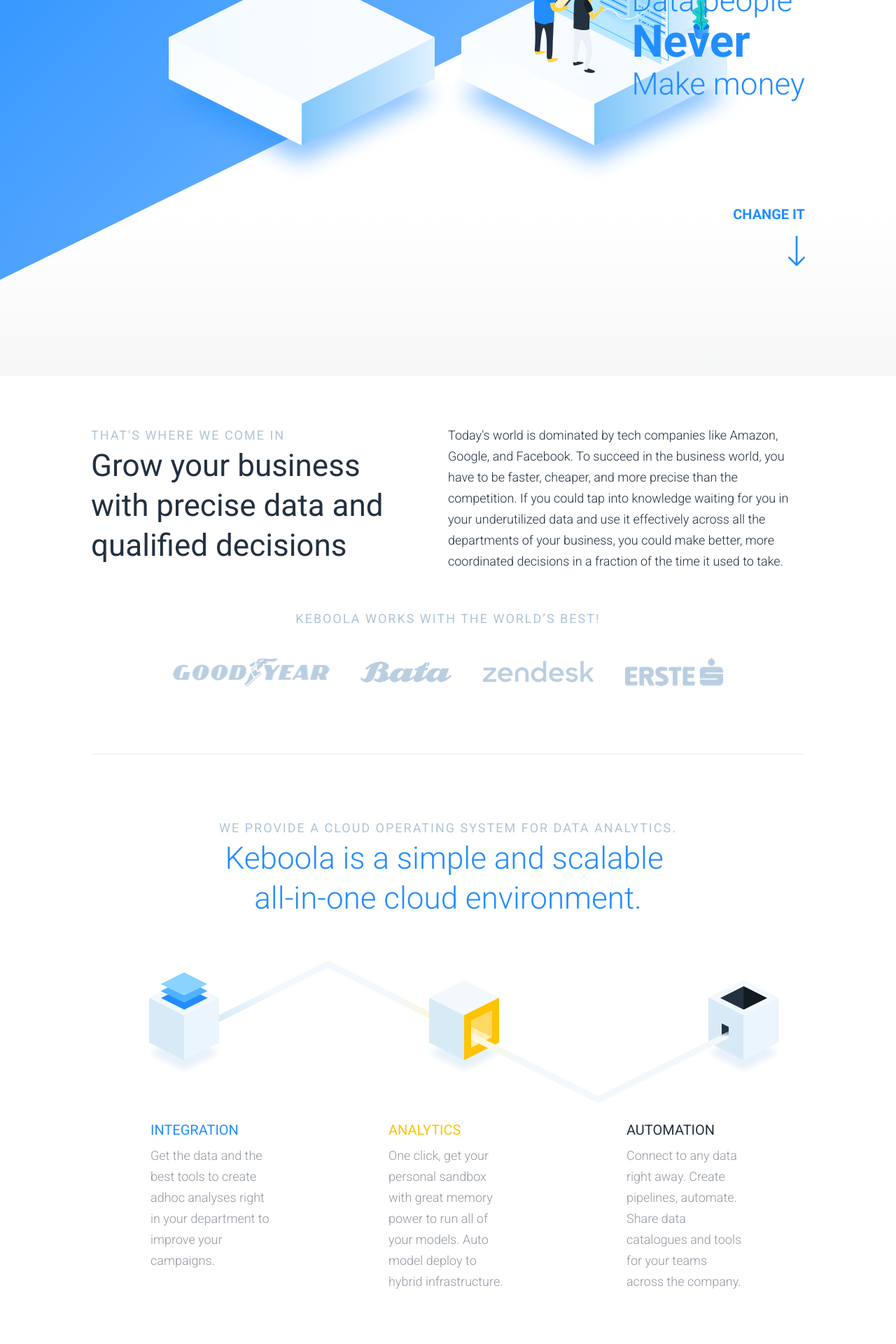
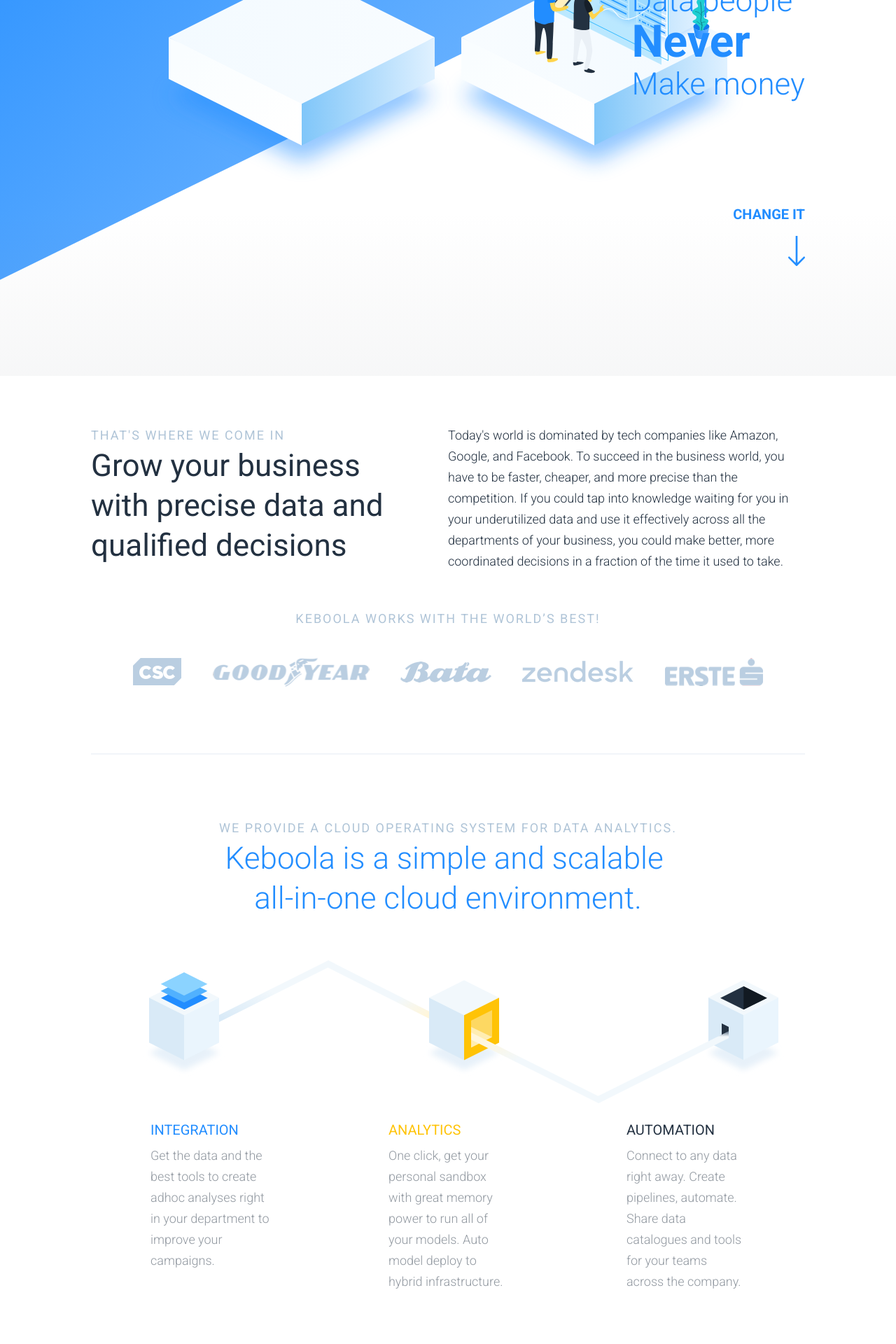
Before and after one commit to keboola/website, a Jekyll site: the page built from index.md, in a window 1280 px wide. Shown: the part 363-2283 px from the top of the page at 70% size. Built offline with Jekyll 4.4.1, drawn with Linux system fonts in a browser that asks for light colours; nearby versions of some CDN libraries.

Commit message:
Update from Forestry.io - Updated index.md

```diff
--- a/index.md
+++ b/index.md
@@ -22,6 +22,8 @@
   block: article-list-img
   headline: Keboola works with the world’s best!
   list:
+  - name: CSC
+    img: "/uploads/CSC_Logo.png"
   - img: "/uploads/Goodyear-logo.png"
     name: Goodyear
   - img: "/uploads/bata-logo-small.png"
```
